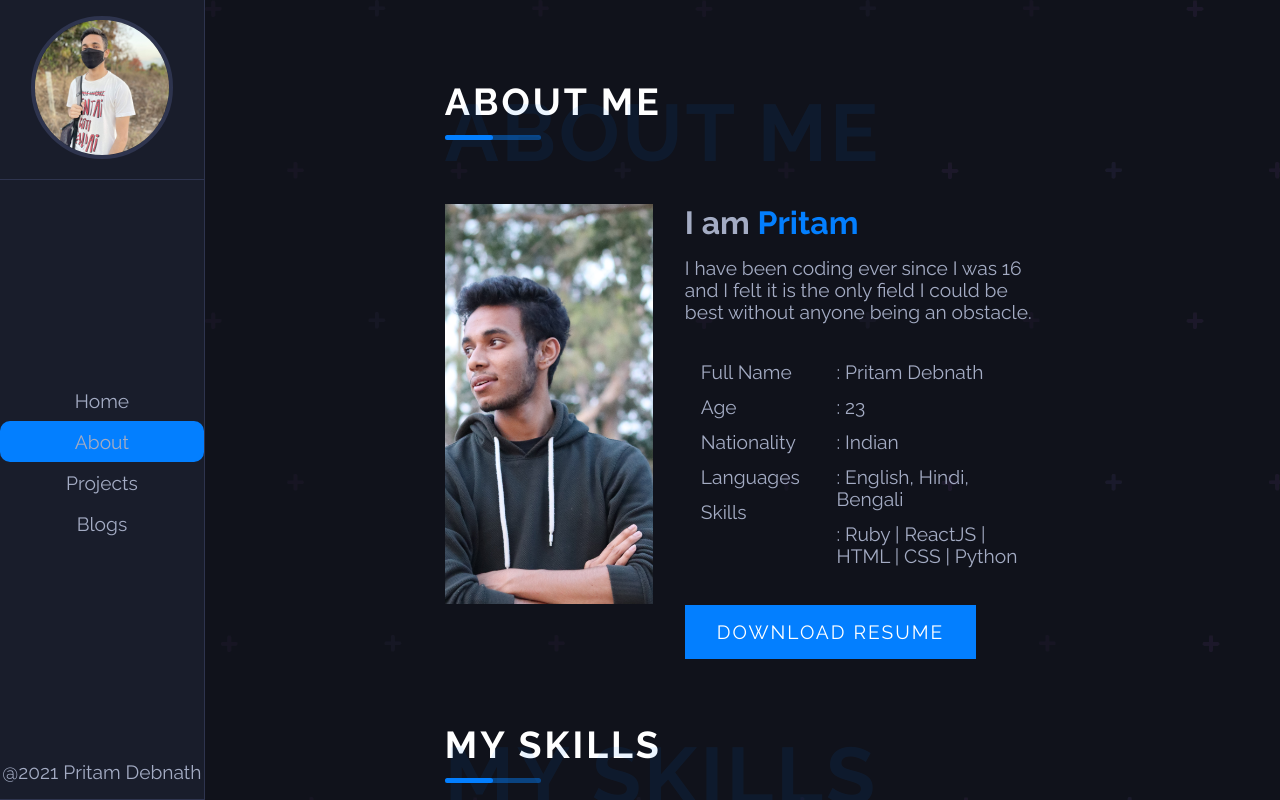
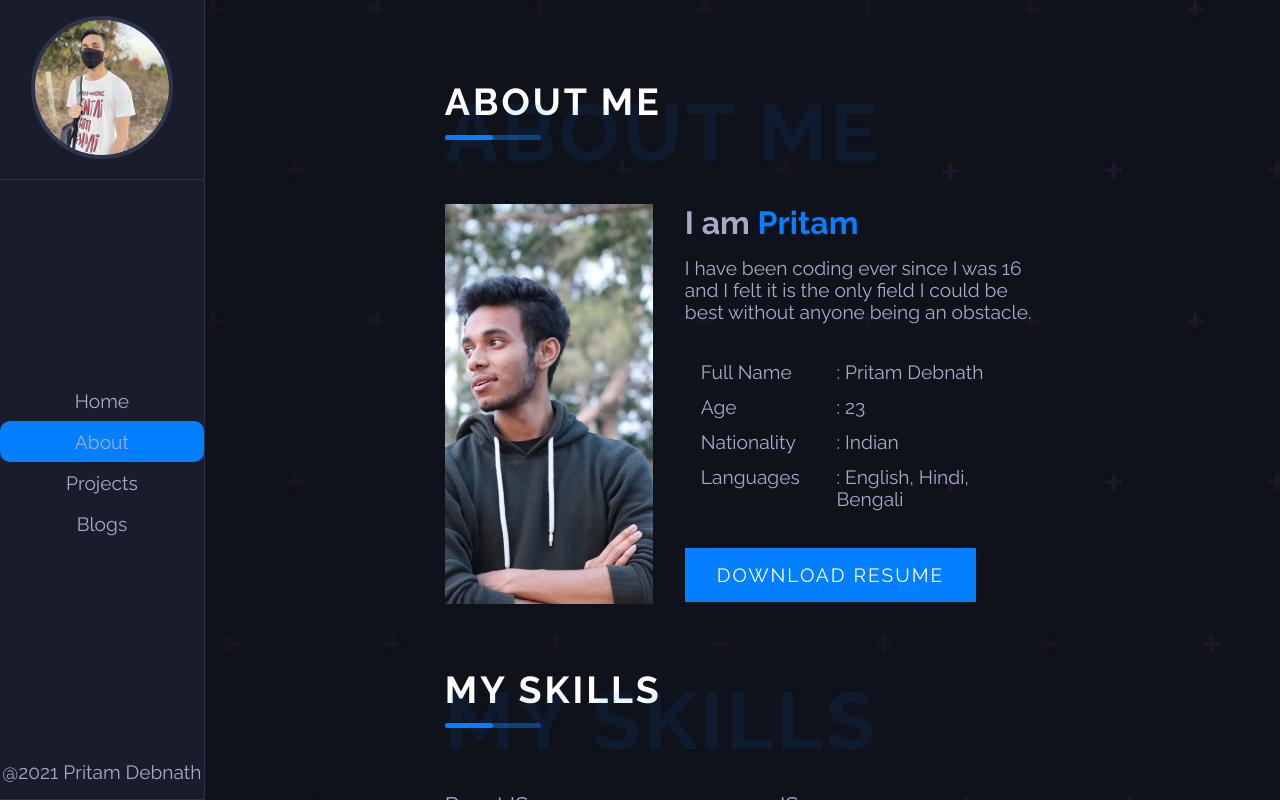
Before and after one commit to Pritam-deb/pritamdebnath, a React (Create React App) app: page /about in a window 1280 px wide. Shown: the top 800 px of the page. Built offline with nearby package versions, Linux system fonts and the light colour scheme.

Commit message:
:+1:  added scroll bar

```diff
--- a/src/App.scss
+++ b/src/App.scss
@@ -10,6 +10,18 @@
     margin: 0px;
     box-sizing: border-box;
 }
+
+body::-webkit-scrollbar{
+    width: 8px;
+}
+body::-webkit-scrollbar-thumb{
+    background-color: #2b71b8b9;
+    border-radius: 50px;
+}
+body::-webkit-scrollbar-track{
+    background-color: #23325e;
+}
+
 
 body{
     color: #a4acc4;
--- a/src/Components/ImageSection.js
+++ b/src/Components/ImageSection.js
@@ -18,14 +18,14 @@ const ImageSection = () => {
                         <p>Age</p>
                         <p>Nationality</p>
                         <p>Languages</p>
-                        <p>Skills</p>
+
                     </div>
                     <div className="right-section">
                         <p> : Pritam Debnath</p>
                         <p> : 23</p>
                         <p> : Indian</p>
                         <p> : English, Hindi, Bengali</p>
-                        <p> : Ruby | ReactJS | HTML | CSS | Python</p>
+
                     </div>
                 </div>
                 <button className="btn">Download Resume</button>
--- a/src/Pages/HomePage.js
+++ b/src/Pages/HomePage.js
@@ -1,6 +1,7 @@
 import React from 'react';
 import {faLinkedin} from '@fortawesome/free-brands-svg-icons';
 import {faGithub} from '@fortawesome/free-brands-svg-icons';
+// import InstagramIcon from '@material-ui/icons/Instagram';
 import {FontAwesomeIcon} from '@fortawesome/react-fontawesome';
 import { Link } from 'react-router-dom';
 
@@ -22,6 +23,9 @@ const HomePage = () => {
                     <Link className="icon-holder">
                         <FontAwesomeIcon icon={faGithub} className="icon gh" />
                     </Link>
+                    {/* <Link icon={<InstagramIcon/> } className="icon li">
+                        <InstagramIcon className="icon li"/>
+                    </Link> */}
                 </div>
             </div>
         </div>
```
Also changed, not shown: package.json (+6 -4 lines), src/Components/ServicesSection.js (added, +12 -0 lines), 1 other file (tests, documents, lock files or other folders).
